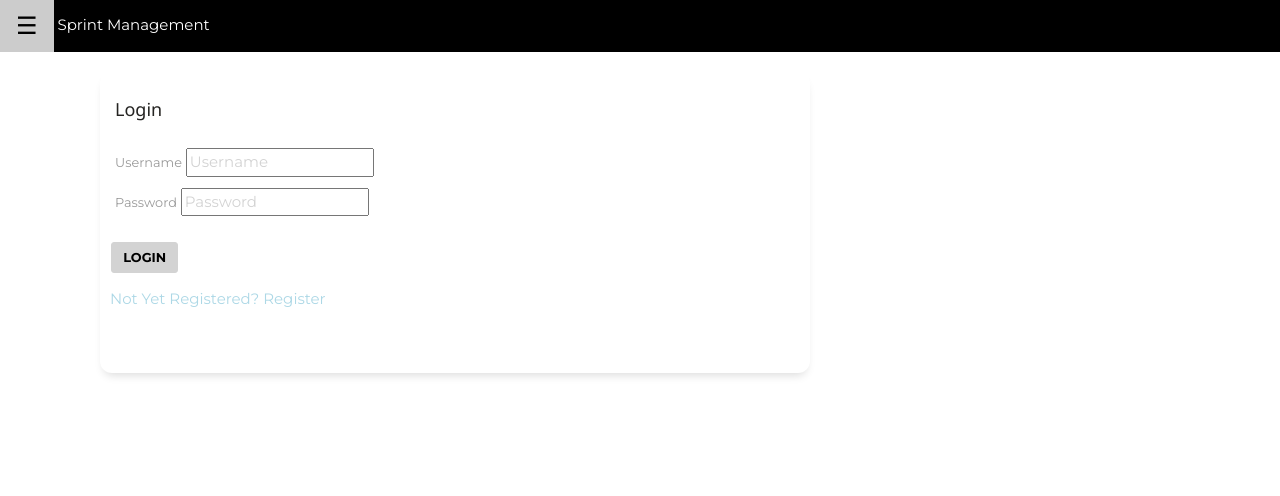
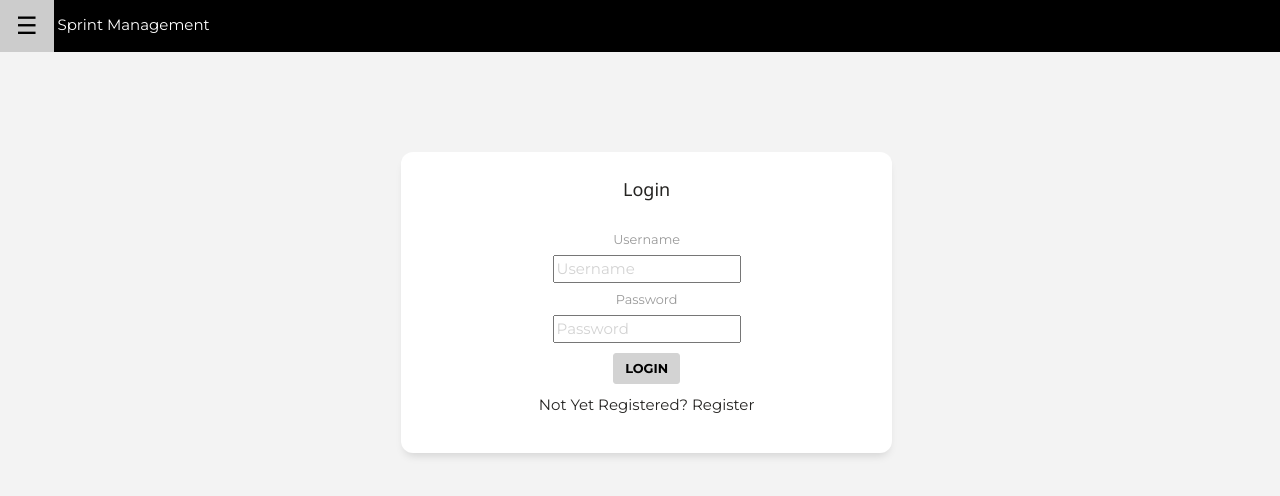
Before and after one commit to anshumanairy/Sprint-Management, a Django app: page /login/ in a window 1280 px wide; the page is wider, and only the part inside the window is pictured. Shown: the top 496 px of that part. Run offline with Django 3.2, Linux system fonts and the light colour scheme; some libraries are stand-ins or nearby versions.

Commit message:
2:28 PM Improving UI

```diff
--- a/arc/templates/allocation.html
+++ b/arc/templates/allocation.html
@@ -26,6 +26,7 @@
   <style media="screen">
     body{
       font-family: Montserrat;
+      background :#F3F3F3;
     }
       .scrollable-menu {
       height: auto;
--- a/arc/templates/login.html
+++ b/arc/templates/login.html
@@ -24,22 +24,13 @@
       color:lightgrey;
     }
     body{
+      background :#F3F3F3;
+    }
+    body{
       font-family: Montserrat;
     }
     .dropdown{
       display: inline-block;
-    }
-    #reg{
-      padding-left: 10px;
-      padding-top: 5px;
-    }
-    #reg1{
-      background-color:  #4ebe4b;
-    }
-    #reg2{
-      color:lightblue;
-      padding-left: 15px;
-      padding-top: 5px;
     }
     .container{
       padding-top: 20px;
@@ -54,6 +45,13 @@
     background: #303D39;
     border: 1px solid #303D39;
     transition: all 0.4s ease 0s;
+    }
+    #x1{
+      padding-top: 100px;
+      position: relative;
+      left: 29%;
+      margin:0 auto;
+
     }
   </style>
   </head>
@@ -87,50 +85,46 @@
       document.getElementById("openNav").style.display = "inline-block";
     }
     </script>
-<!-- action="/prod/" -->
 
 
+<div class="container-fluid" id="x1">
+  <div class="col-sm-5" >
     <form class="post-form" action="{% url 'login' %}"  method="POST" id="log">
       {% csrf_token %}
-<div class="container">
-<div class="col-sm-8" >
-  <div class="card card-user" id="back">
-    <div class="card-header">
+      <div class="card card-user">
+        <div class="card-header" style="text-align:center;">
           <h5 class="card-title">Login</h5>
         </div>
         <div class="card-body">
-      <form>
-        <div class="row">
-          <div class="col-md-6 pr-1">
-            <div class="form-group">
+
+            <div style="text-align:center;">
               <label>Username</label>
+                <div>
                   <input type="text" name="username" placeholder="Username">
                 </div>
             </div>
-        </div>
-        <div class="row">
-          <div class="col-md-6 pr-1">
-            <div class="form-group">
+
+            <div style="text-align:center;padding-top:5px;">
                 <label>Password</label>
+                <div>
                   <input type="password" name="password" placeholder="Password">
                 </div>
             </div>
+
+            <div style="text-align:center;">
+              <input type="submit" class="btn example_c" value="Login">
             </div>
-        <div class="row">
-          <div id="reg">
-            <input type="submit" class="btn example_c" value="Login">
 
-            <div class="row" id="reg2">
+            <div style="text-align:center;">
               <a href="{% url 'register' %}">Not Yet Registered? Register</a>
             </div>
+
         </div>
       </div>
     </form>
   </div>
 </div>
-</div>
-</div>
-</form>
+
 
 </body>
 
--- a/arc/templates/product.html
+++ b/arc/templates/product.html
@@ -58,6 +58,7 @@
     }
     body{
       font-family: Montserrat;
+      background :#F3F3F3;
     }
     #spr{
       padding-top: 70px;
--- a/arc/templates/qaprg.html
+++ b/arc/templates/qaprg.html
@@ -28,9 +28,10 @@
   <style media="screen">
     body{
       font-family: Montserrat;
+      background :#F3F3F3;
     }
     #tab2{
-      font-size: 10px;
+      font-size: 9px;
     }
     .dev a {
     background-color: Yellow !important;
--- a/arc/templates/tasks.html
+++ b/arc/templates/tasks.html
@@ -30,6 +30,7 @@
     }
     body{
       font-family: Montserrat;
+      background :#F3F3F3;
     }
 
     #spr{
--- a/arc/templates/view_story.html
+++ b/arc/templates/view_story.html
@@ -28,6 +28,7 @@
       }
       body{
         font-family: Montserrat;
+        background :#F3F3F3;
       }
       #spr{
         padding-top: 70px;
```
Also changed, not shown: arc/templates/bandwidth.html (+30 -3 lines), arc/templates/register.html (+41 -76 lines), arc/static/story.gif (added), arc/static/users.gif (added), 1 other file. Lines whose indentation alone changed are shown as unchanged.
